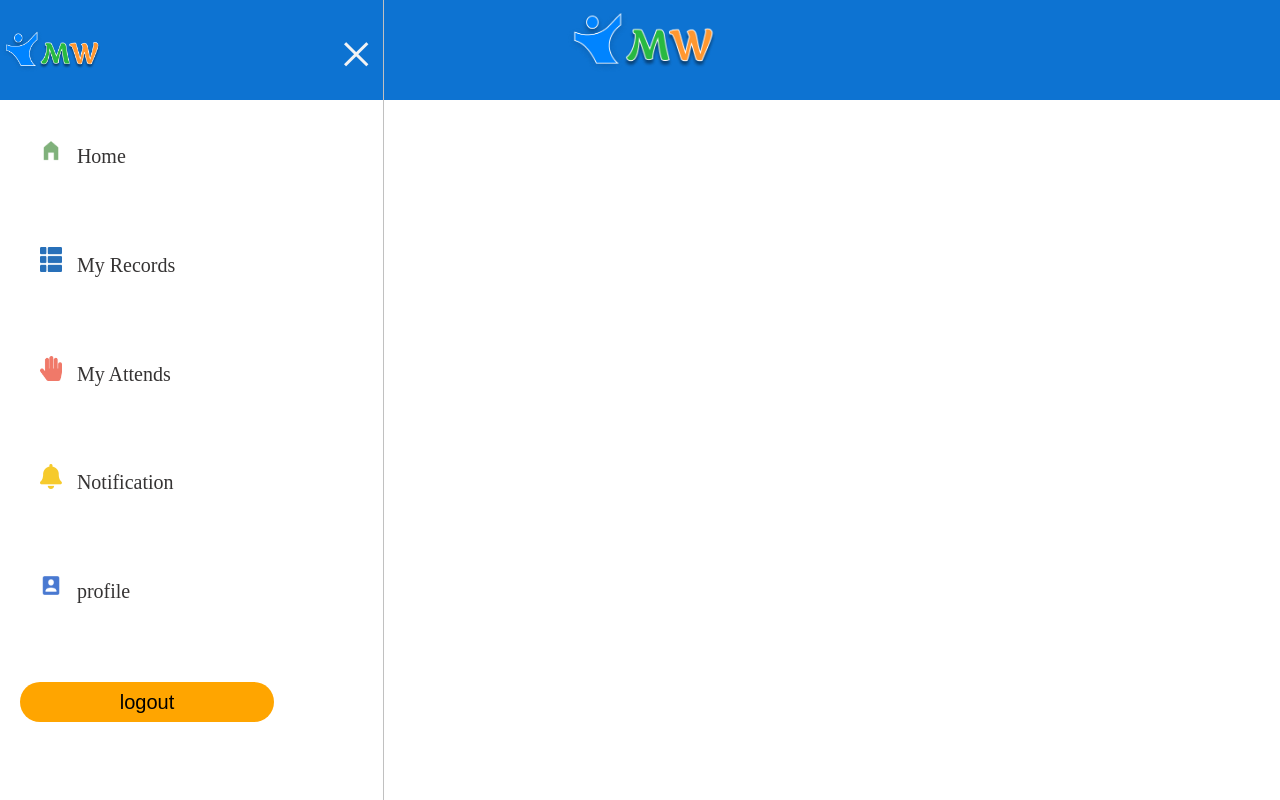
After one commit to Yash1703-git/MY-WORKER, a PHP site: page /employe/EMP-home-pannel.php in a window 1280 px wide. The commit adds this page. Run offline with PHP 8.4, Linux system fonts and the light colour scheme.

Commit message:
emp-adm-page

```diff
--- a/Login/login.php
+++ b/Login/login.php
@@ -37,7 +37,6 @@
          <div id="right-container" style="width50%;height:100%;">
             <!-- EMPLOYEE FORM -->
             <div id="emp-form">
-
                <div class="emp-form-container">
                <h1>welcome</h1>
                   <p class="head">EMPLOYEE LOGIN</p>
@@ -46,7 +45,7 @@
                      <input type="text" id="employee-id" name="employee-id" placeholder="Enter your unique ID" required>
                      <h6 for="password">Password</h6>
                      <input type="password" id="password" name="password" placeholder="Enter your password" required>
-                     <button type="submit" class="log">LOGIN</button>
+                     <button type="submit" class="log"><a href="../employe/EMP-home-pannel.php">LOGIN</a></button>
                   </form>
                   <button onclick="switchAdminLogin()" id="adminlogin-btn" class="log-2" type="submit">ADMIN LOGIN</button>
                </div>
@@ -60,7 +59,7 @@
                      <input type="text" id="employee-id" name="employee-id" placeholder="Enter your unique ID" required>
                      <h6 for="password">Password</h6>
                      <input type="password" id="password" name="password" placeholder="Enter your password" required>
-                     <button type="submit" class="log">LOGIN</button>
+                     <button type="submit" class="log"><a href="../Admin/Admin-home-pannel/Ad-home-pnnel.php"> LOGIN</a></button>
                   </form>
                   <div class="btn">
                     <button  onclick="switchEmpLogin()" id="emplogin-btn" class="log-2" type="submit">EMPLOY LOGIN</button>
--- /dev/null
+++ b/employe/EMP-home-pannel.css
@@ -0,0 +1,148 @@
+*{
+    padding: 0;
+    margin: 0;
+    box-sizing: border-box;
+}
+
+body{
+    font-family: "/fonts/poppins.ttf";
+}
+.container{
+  height: 100vh;
+  width: 100vw;
+}
+.sidebar {
+    display: flex;
+    flex-direction: column;
+    justify-content: space-evenly;
+    height: 100%;
+    width:30%;
+    position: fixed;
+    z-index: 1;
+    left: 0;
+    background-color: #fff;
+    overflow-x: hidden;
+    transition: 0.5s;
+    padding-top: 60px;
+   border-right: 1px solid rgba(0, 0, 0, 0.246);
+}
+.sidebar a {
+    padding-left: 20px;
+    text-decoration: none;
+    font-size: 20px;
+    color: #353333;
+    display: block;
+    transition: 0.3s;
+    border-bottom: 1px solid #fff;
+}
+
+.sidebar a:hover {
+    color: #f1f1f1;
+}
+.sidebar {
+    position: absolute;
+    top: 0;
+    right: 25px;
+    font-size: 36px;
+}
+
+.sidebar a img{
+  width: 21.88px;
+height: 25px;
+top: 344px;
+left: 42px;
+gap: 0px;
+opacity: 0px;
+margin-right: 15px;
+}
+
+.sidebar-nav{
+    position: absolute;
+    top:0;
+    width: 100%;
+    height: 100px;
+    background-color: rgb(13, 115, 210);
+}
+.sidebar-nav .back-img{
+    margin-left: 20px;
+}
+
+.sidebar-nav a{
+    margin-top: 10px;
+}
+
+.sidebar-container{
+    display: flex;
+    flex-direction: column;
+    justify-content: space-evenly;
+    height: 100vh;
+    padding-left: 20px;
+}
+.sidebar-nav-img{
+    width: 100px;
+    height: 100px;
+    background-image: url("/assets/image.png");
+    background-position: center;
+    background-size: contain;
+    background-repeat: no-repeat;
+}
+
+.openbtn {
+    position: absolute;
+    top: 15px;
+    left: 10px;
+    font-size: 30px;
+    cursor: pointer;
+    background-color: transparent;
+    color: white;
+    padding: 10px 15px;
+    border: none;
+
+}
+
+.openbtn:hover{
+    background-color:rgb(0, 126, 253); ;
+}
+
+#closebtn{
+   font-size: 60px;
+    border-bottom: none;
+    color: rgb(242, 243, 244);
+}
+.closebtn{
+    position: absolute;
+    top: 10px;
+    right: 10px;
+    font-size: 36px;
+    margin-left: 50px;
+}
+/* nav-bar */
+.Nav-bar{
+    padding: 0px 20px 0px 20px;
+    display: flex;
+    justify-content:center;
+    align-items:center;
+    padding-bottom: 20px;
+    background-color: rgb(13, 115, 210);
+    height: 100px;
+    width: 100%;
+}
+.pro-icon{
+    position: relative;
+    /* top:-20px; */
+    width:150px;
+    height:150px;
+    background-image: url("/assets/image.png");
+    background-size: contain;
+    background-repeat: no-repeat;
+    background-position: center;
+}
+
+.btn-logout{
+    background-color: orange;
+    width: 70%;
+    height: 40px;
+    font-size: 20px;
+    border-radius: 20px;
+    border: none;
+}
--- /dev/null
+++ b/employe/EMP-home-pannel.php
@@ -0,0 +1,47 @@
+<!DOCTYPE html>
+<html lang="en">
+<head>
+    <meta charset="UTF-8">
+    <meta name="viewport" content="width=device-width, initial-scale=1.0">
+    <title>Document</title>
+    <link rel="stylesheet" href="EMP-home-pannel.css">
+    <script>
+        function openNav() {
+          document.getElementById("mySidebar").style.width = "30%";
+          document.getElementById("main").style.marginLeft = "0px";
+          document.getElementById("main").style.display="none"
+        }
+
+        function closeNav() {
+          document.getElementById("mySidebar").style.width = "0";
+          document.getElementById("main").style.marginLeft= "0";
+          document.getElementById("main").style.display="block"
+        }
+        </script>
+</head>
+<body>
+    <div class="container">
+      <div id="mySidebar" class="sidebar">
+        <div class="sidebar-nav">
+          <div class="sidebar-nav-img">
+          </div>
+          <a href="javascript:void(0)" class="closebtn" id="closebtn" onclick="closeNav()">×</a>
+        </div>
+        <div class="sidebar-container">
+           <a href=""><img src="/assets/Home.png" alt="">Home</a>
+           <a href=""><img src="/assets/live employe.png" alt="">My Records</a>
+           <a href=""><img src="/assets/attends.png" alt="">My Attends</a>
+           <a href=""><img src="/assets/notification.png" alt="">Notification</a>
+           <a href=""><img src="/assets/profile.png" alt="">profile</a>
+           <button class="btn-logout" type="submit">logout</button>
+        </div>
+        </div>
+        <div class="Nav-bar">
+          <div id="main">
+            <button class="openbtn" onclick="openNav()">☰</button>
+          </div>
+          <div class="pro-icon"></div>
+        </div>
+    </div>
+</body>
+</html>
```
Also changed, not shown: Admin-home-pannel/home-pnnel.css (deleted, +0 -173 lines), Admin-home-pannel/home-pnnel.html (deleted, +0 -55 lines), Admin/Admin-home-pannel/Ad-home-pnnel.css (added, +157 -0 lines), Admin/Admin-home-pannel/Ad-home-pnnel.php (added, +51 -0 lines), assets/Home.png (added).
